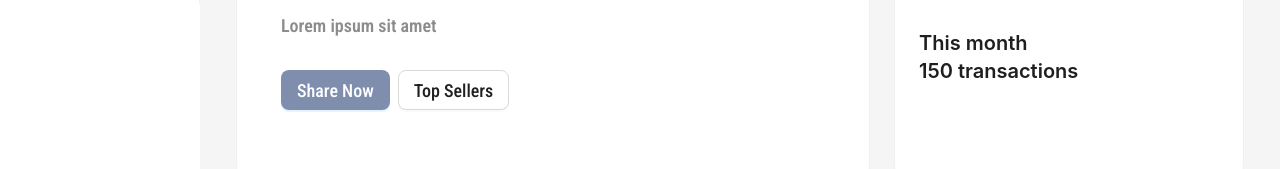
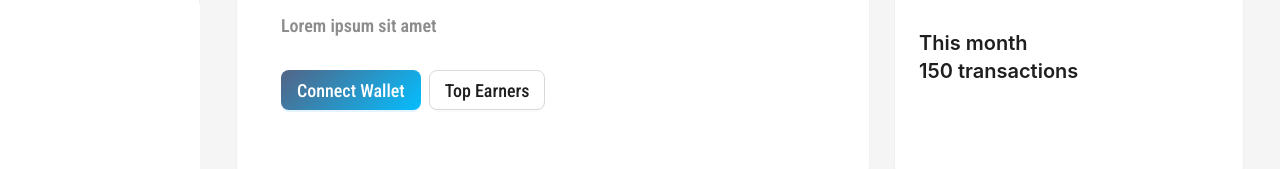
Before and after one commit to labturna/setup-demo, a React (Create React App) app: page / in a window 1280 px wide. Shown: the part 194-363 px from the top of the page. Built offline with nearby package versions, Linux system fonts and the light colour scheme; the HTML template or start-up script is replaced by a standard one.

Commit message:
Modal added

```diff
--- a/src/components/Banner.tsx
+++ b/src/components/Banner.tsx
@@ -1,7 +1,14 @@
-import { Button, Card, Flex, Typography } from "antd";
+import { Button, Card, ConfigProvider, Flex, Typography } from "antd";
 import React from "react";
+import ShareModal from "./ShareModal";
+import { TinyColor } from '@ctrl/tinycolor';
+const colors1 = ['#536485', '#04BEFE'];
 
-function Banner () {
+const getHoverColors = (colors: string[]) =>
+    colors.map((color) => new TinyColor(color).lighten(5).toString());
+const getActiveColors = (colors: string[]) =>
+    colors.map((color) => new TinyColor(color).darken(5).toString());
+function Banner() {
     return (
         <Card style={{ height: 260, padding: '20px' }}>
             <Flex vertical gap="30px">
@@ -12,8 +19,21 @@ function Banner () {
                     </Typography.Text>
                 </Flex>
                 <Flex gap="small">
-                    <Button type="primary" size="large">Share Now</Button>
-                    <Button size="large">Top Sellers</Button>
+                    <ConfigProvider
+                        theme={{
+                            components: {
+                                Button: {
+                                    colorPrimary: `linear-gradient(135deg, ${colors1.join(', ')})`,
+                                    colorPrimaryHover: `linear-gradient(135deg, ${getHoverColors(colors1).join(', ')})`,
+                                    colorPrimaryActive: `linear-gradient(135deg, ${getActiveColors(colors1).join(', ')})`,
+                                    lineWidth: 0,
+                                },
+                            },
+                        }}
+                    >
+                        <ShareModal />
+                    </ConfigProvider>
+                    <Button size="large">Top Earners</Button>
                 </Flex>
             </Flex>
         </Card>
--- /dev/null
+++ b/src/components/ShareModal.tsx
@@ -0,0 +1,45 @@
+import React, { useState } from 'react';
+import { Button, Modal } from 'antd';
+
+const ShareModal: React.FC = () => {
+  const [open, setOpen] = useState(false);
+  const [confirmLoading, setConfirmLoading] = useState(false);
+  const [modalText, setModalText] = useState('Content of the modal');
+
+  const showModal = () => {
+    setOpen(true);
+  };
+
+  const handleOk = () => {
+    setModalText('The modal will be closed after two seconds');
+    setConfirmLoading(true);
+    setTimeout(() => {
+      setOpen(false);
+      setConfirmLoading(false);
+    }, 2000);
+  };
+
+  const handleCancel = () => {
+    console.log('Clicked cancel button');
+    setOpen(false);
+  };
+
+  return (
+    <>
+      <Button type="primary" size="large" onClick={showModal}>
+        Connect Wallet
+      </Button>
+      <Modal
+        title="Title"
+        open={open}
+        onOk={handleOk}
+        confirmLoading={confirmLoading}
+        onCancel={handleCancel}
+      >
+        <p>{modalText}</p>
+      </Modal>
+    </>
+  );
+};
+
+export default ShareModal;
```
